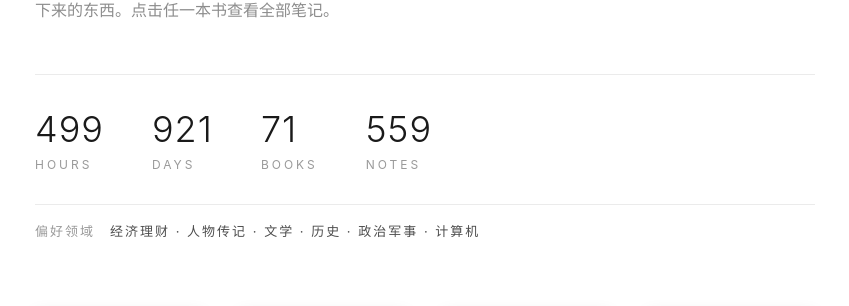
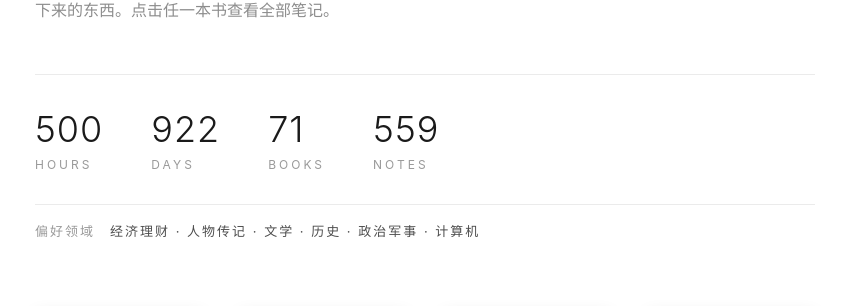
Before and after one commit to zhanjindong/yuanchu.ai, a Jekyll site: the page reading/index.html, which Jekyll copies as it is, in a window 1280 px wide and 900 px high. Shown: the part 280-586 px from the top of the window, without its empty margins (215-1064 px from the left). Built offline with Jekyll 4.4.1, drawn with Linux system fonts in a browser that asks for light colours; grey boxes are pictures that could not be loaded.

Commit message:
docs(reading): 自动同步微信读书笔记

```diff
--- a/reading/index.html
+++ b/reading/index.html
@@ -79,8 +79,8 @@
         <p class="intro">这里是我在微信读书里划下的句子，与读到某处时写下的想法。书是输入，想法才是真正留下来的东西。点击任一本书查看全部笔记。</p>
 
         <div class="stats">
-            <div class="stat"><div class="num">499</div><div class="label">Hours</div></div>
-            <div class="stat"><div class="num">921</div><div class="label">Days</div></div>
+            <div class="stat"><div class="num">500</div><div class="label">Hours</div></div>
+            <div class="stat"><div class="num">922</div><div class="label">Days</div></div>
             <div class="stat"><div class="num">71</div><div class="label">Books</div></div>
             <div class="stat"><div class="num">559</div><div class="label">Notes</div></div>
         </div>
```
